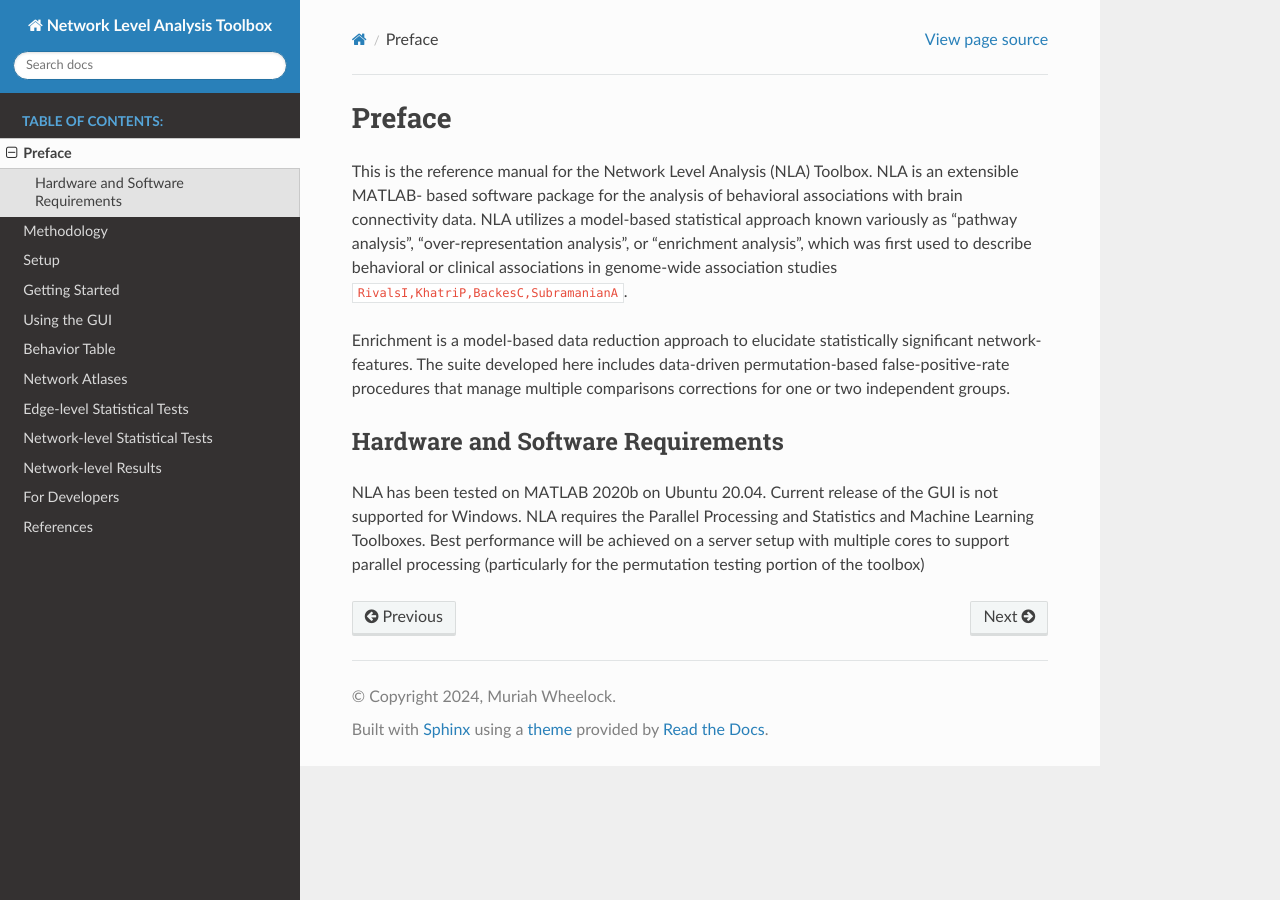
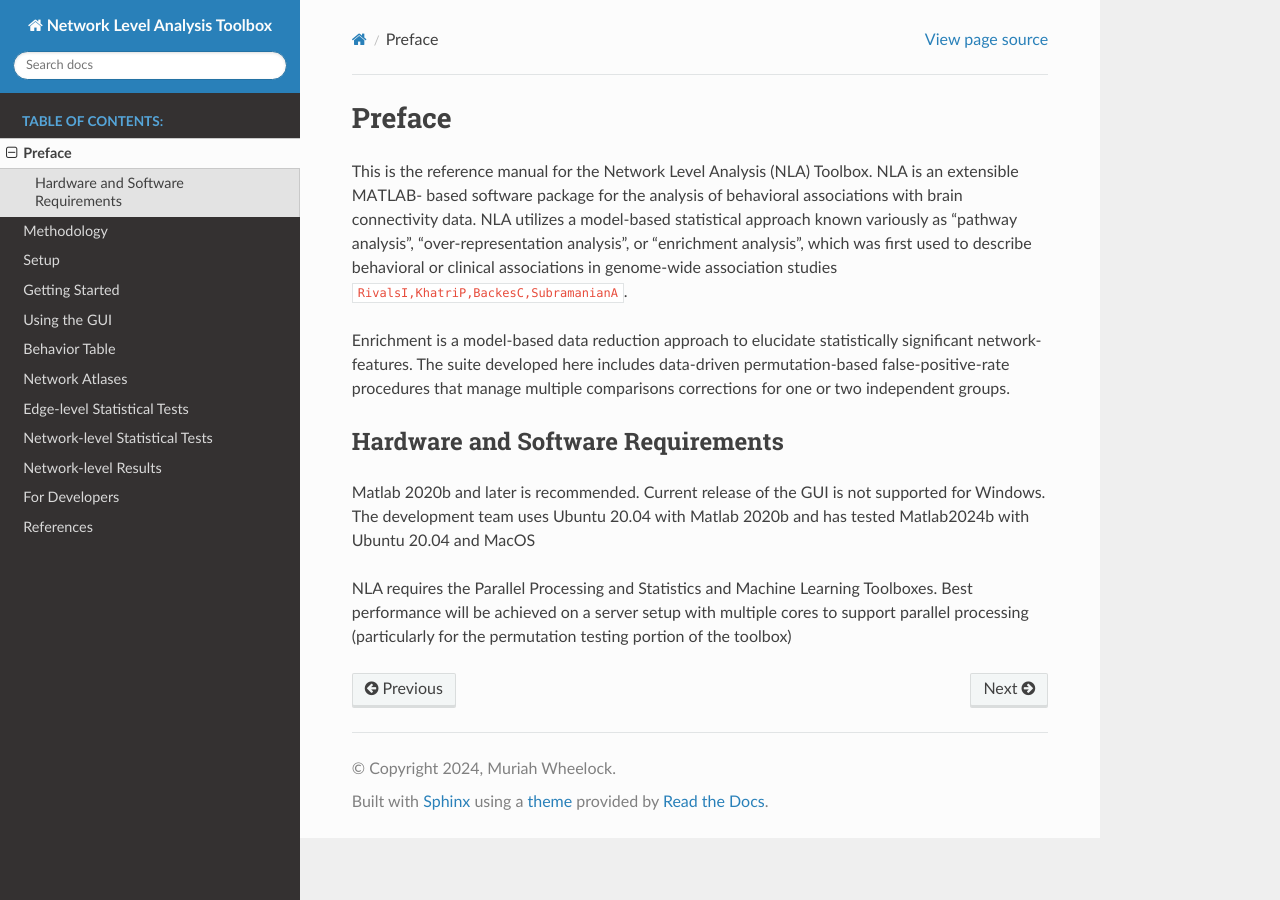
Before and after one commit to WheelockLab/NetworkLevelAnalysis, a Sphinx documentation site: the page built from docs/source/preface.rst, in a window 1280 px wide. Built offline with Sphinx 7.4.7 and the Read the Docs theme 3.1.0, drawn with Linux system fonts in a browser that asks for light colours; cross-references to code outside the pages are shown as plain code.

Commit message:
updated software specs

```diff
--- a/docs/source/preface.rst
+++ b/docs/source/preface.rst
@@ -13,7 +13,10 @@ procedures that manage multiple comparisons corrections for one or two independe
 
 Hardware and Software Requirements
 ------------------------------------------
-NLA has been tested on MATLAB 2020b on Ubuntu 20.04. Current release of the GUI is not supported for
-Windows. NLA requires the Parallel Processing and Statistics and Machine Learning Toolboxes. Best
+Matlab 2020b and later is recommended. Current release of the GUI is not supported for
+Windows. The development team uses Ubuntu 20.04 with Matlab 2020b and has tested Matlab2024b with
+Ubuntu 20.04 and MacOS
+
+NLA requires the Parallel Processing and Statistics and Machine Learning Toolboxes. Best
 performance will be achieved on a server setup with multiple cores to support parallel processing
 (particularly for the permutation testing portion of the toolbox)
```
